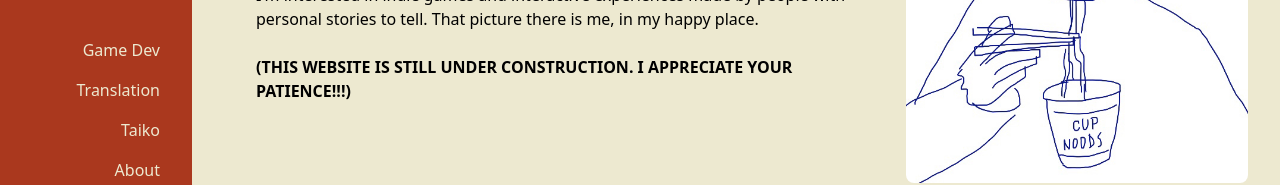
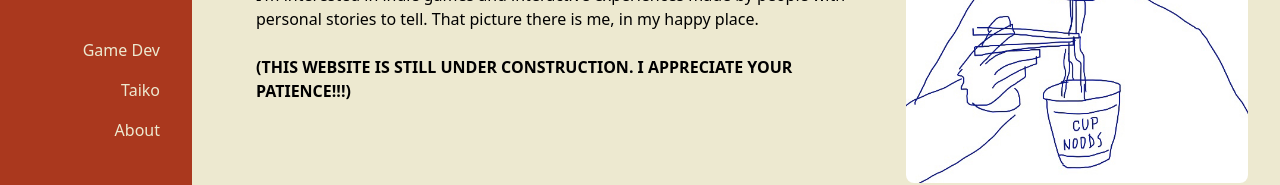
Before and after one commit to zhangalexh/portfolio, a React (Create React App) app: page / in a window 1280 px wide. Shown: the part 246-431 px from the top of the page. Built offline with nearby package versions, Linux system fonts and the light colour scheme.

Commit message:
temp remove unused

```diff
--- a/src/components/MainContent.js
+++ b/src/components/MainContent.js
@@ -10,9 +10,9 @@ export default function MainContent() {
         <div className="flex-1 text-black bg-olive body-font">
             <Intro />
             <GameDev />
-            <Translation />
+            {/*<Translation/>*/}
             <Taiko />
-            <About />
+            {/*<About />*/}
         </div>
     );
 }
--- a/src/components/NavBar.js
+++ b/src/components/NavBar.js
@@ -18,9 +18,9 @@ export default function NavBar() {
             <a href="#gamedev" className="py-2 hover:text-white">
               Game Dev
             </a>
-            <a href="#translation" className="py-2 hover:text-white">
+            {/*<a href="#translation" className="py-2 hover:text-white">
               Translation
-            </a>
+  </a>*/}
             <a href="#taiko" className="py-2 hover:text-white">
               Taiko
             </a>
```
